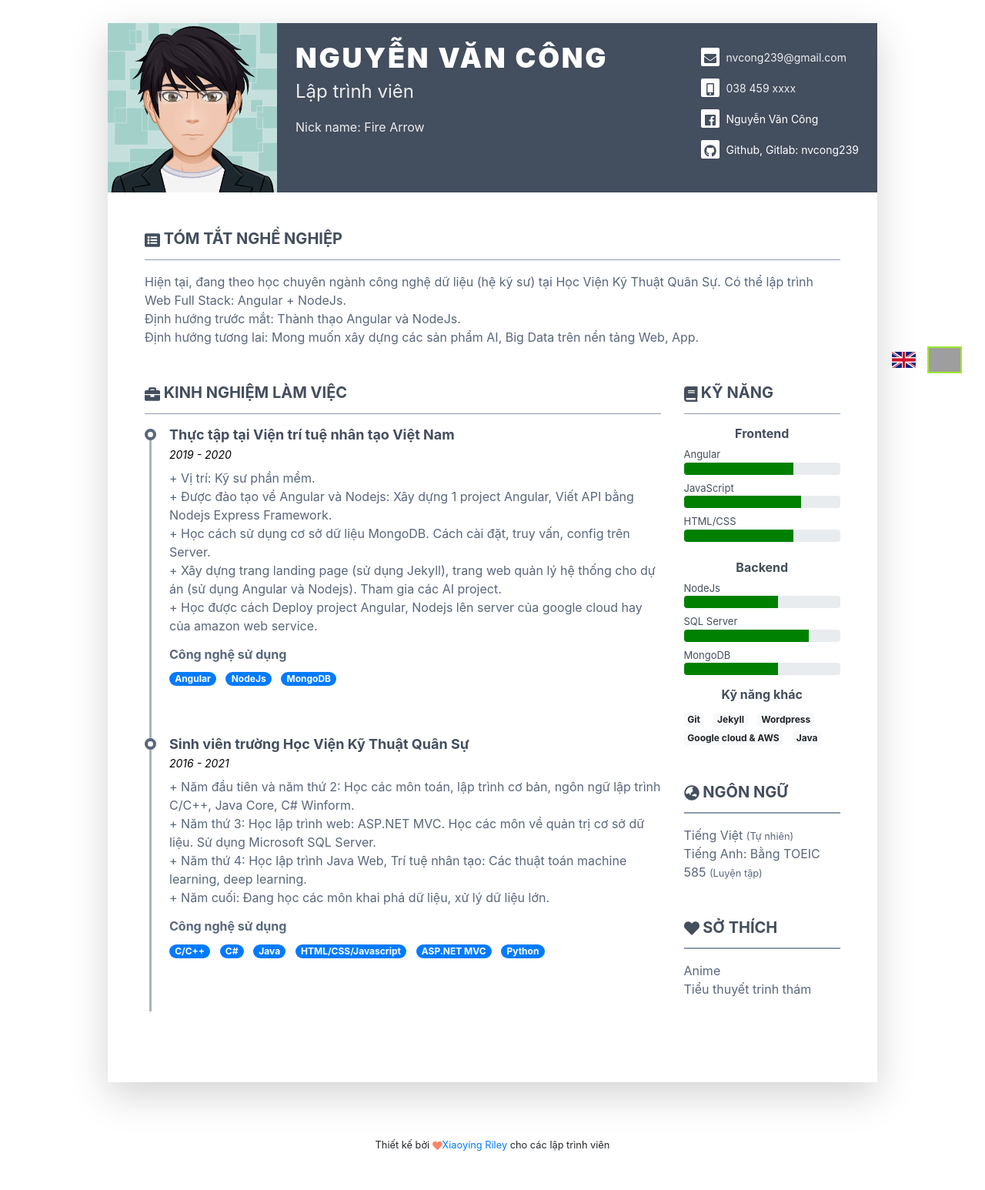
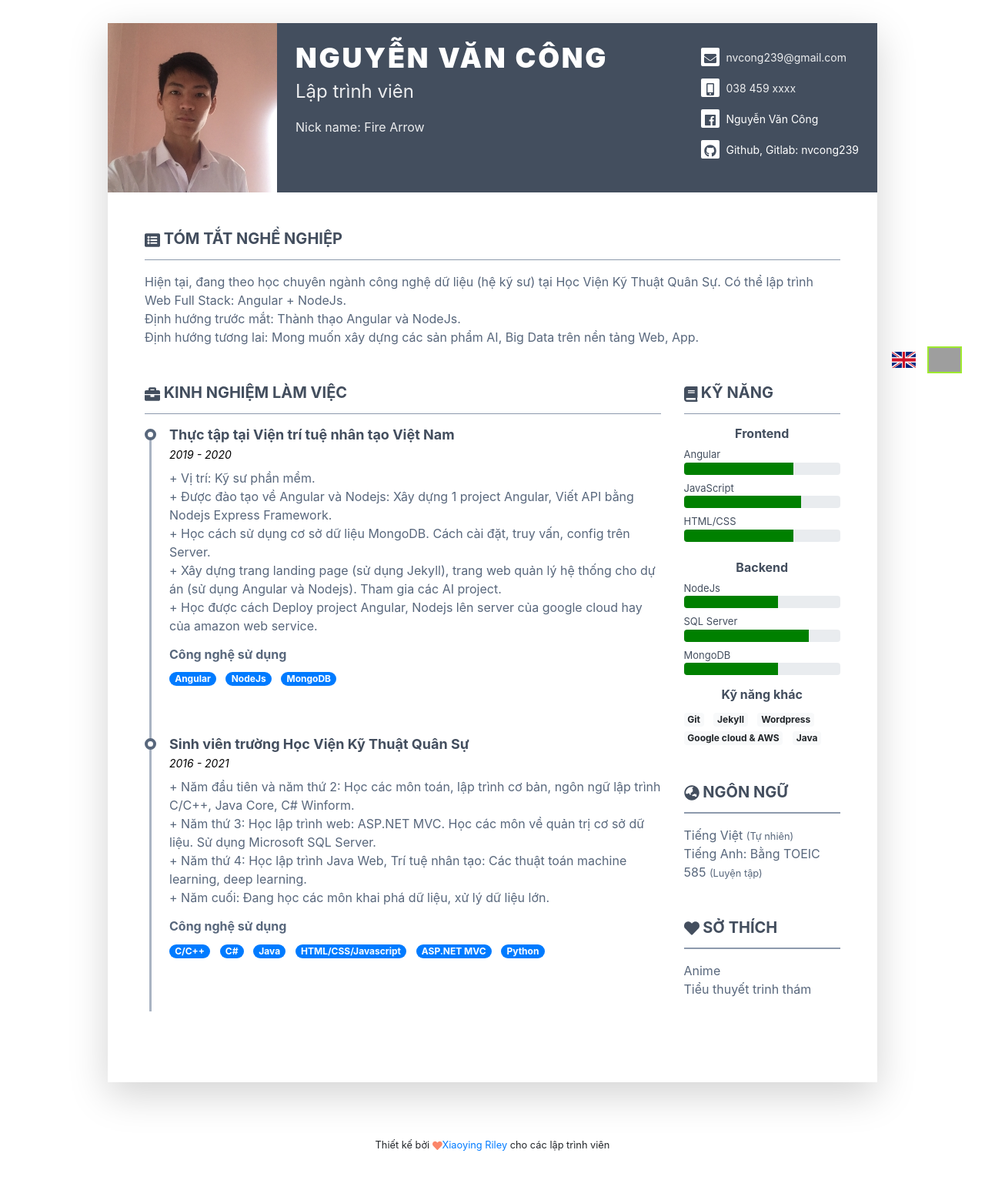
Before and after one commit to nvcong239/nvcong239.github.io, a Jekyll site: the page built from index.html, in a window 1280 px wide. Shown: the whole page at 77% size. Built offline with Jekyll 4.4.1, drawn with Linux system fonts in a browser that asks for light colours; nearby versions of some CDN libraries; grey boxes are pictures that could not be loaded.

Commit message:
update avatar

```diff
--- a/_layouts/home.html
+++ b/_layouts/home.html
@@ -28,7 +28,7 @@
         <div class="resume-wrapper-inner mx-auto text-left bg-white shadow-lg">
             <header class="resume-header pt-4 pt-md-0">
                 <div class="media flex-column flex-md-row">
-                    <img class="mr-3 img-fluid picture mx-auto" src="/assets/images/avatar.png" alt="">
+                    <img class="mr-3 img-fluid picture mx-auto" src="/assets/images/avatar.jpg" alt="">
                     <div class="media-body p-4 d-flex flex-column flex-md-row mx-auto mx-lg-0">
                         <div class="primary-info">
                             <h1 class="name mt-0 mb-1 text-white text-uppercase text-uppercase">
```
Also changed, not shown: assets/images/avatar.jpg.
